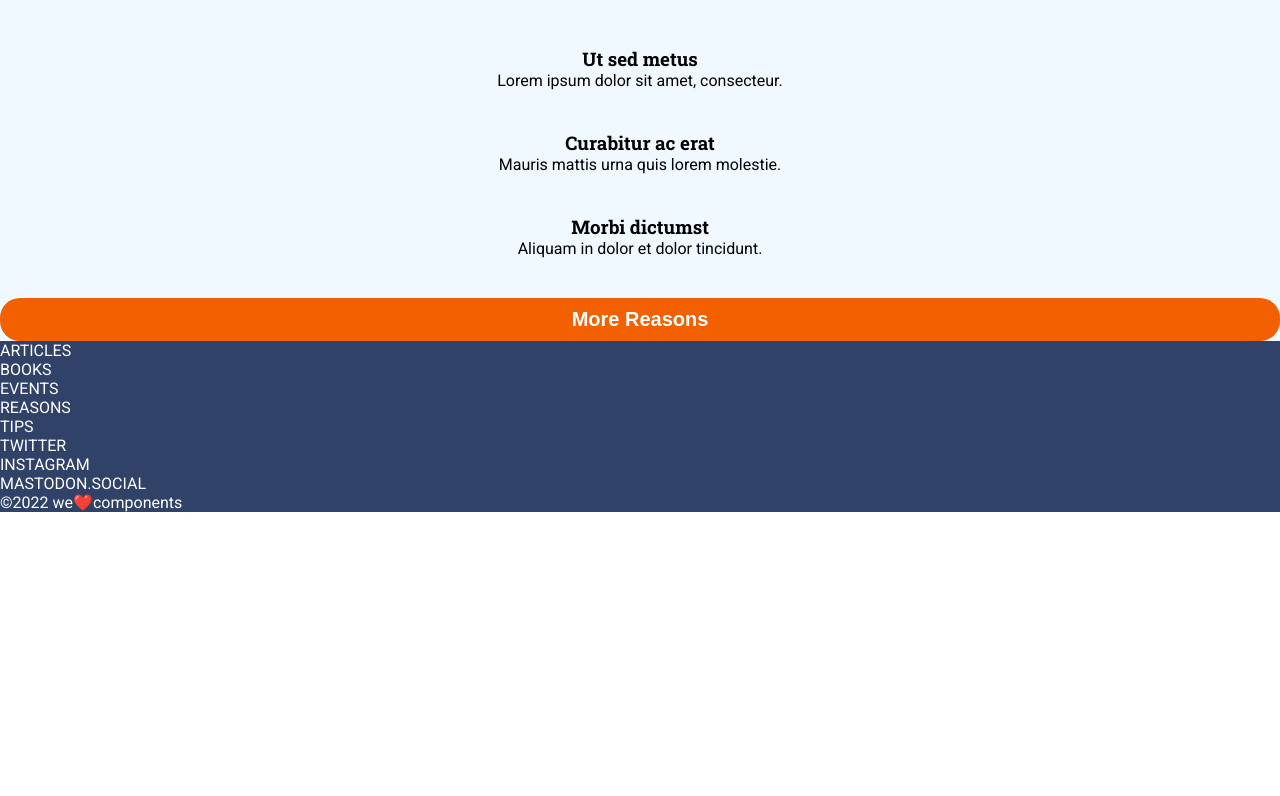
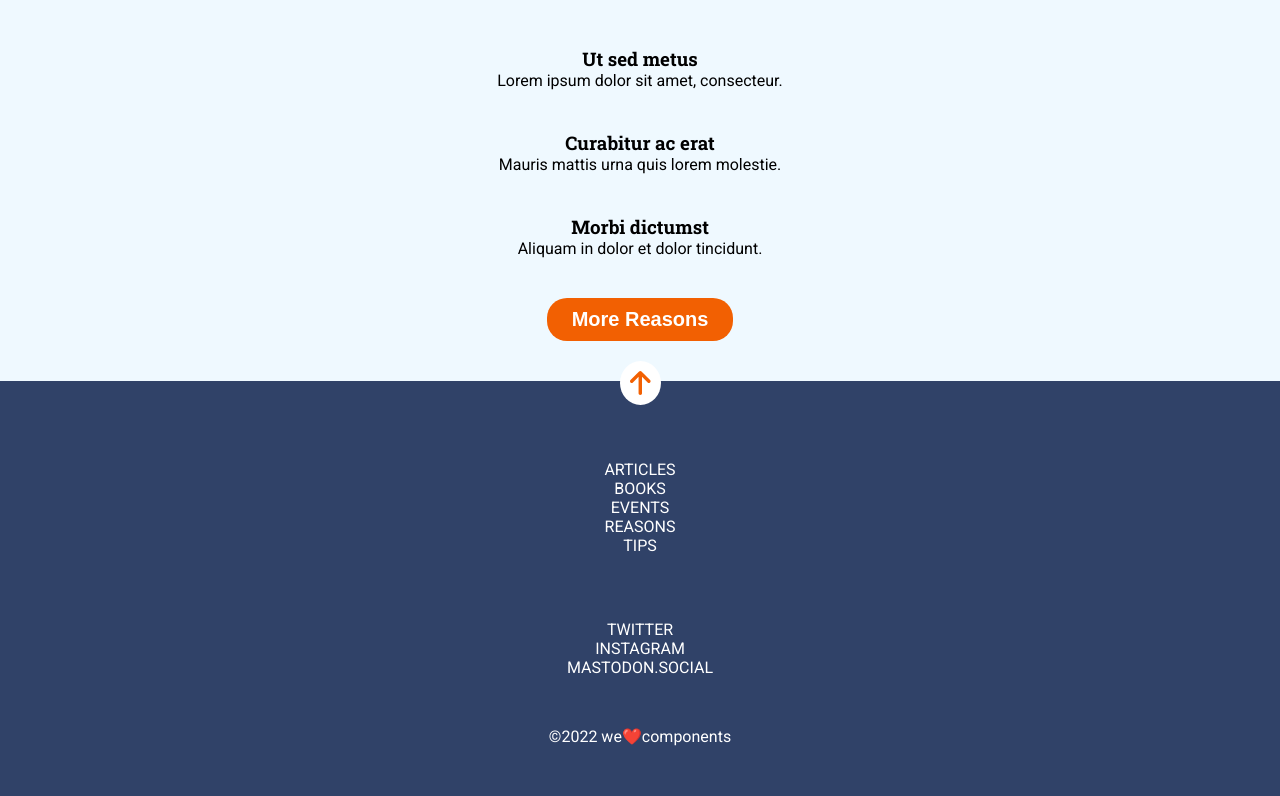
Before and after one commit to Adalab/modulo-1-evaluacion-final-mgantunez, a website built with Vite: page src/index.html in a window 1280 px wide. Shown: the part 952-1748 px from the top of the page. Before the commit the page ends 1464 px from the top, so only its background shows below. Built offline with nearby package versions, Linux system fonts and the light colour scheme; files whose address does not match are found by name.

Commit message:
Add footer

```diff
--- a/src/index.html
+++ b/src/index.html
@@ -32,7 +32,7 @@
     <div class="header__content">
       <h1 class="header__title">ANONYMOUS PROXY</h1>
       <p>In hac habitasse platea dictumst.</p>
-      <button class="header__button">
+      <button class="header__container-button">
         <img src="../images/ico-scroll-down.svg" alt="Flecha abajo">
       </button>
     </div>
@@ -71,32 +71,42 @@
           <p>Aliquam in dolor et dolor tincidunt.</p>
         </article>
 
-        <button class="section2__button">More Reasons</button>
-
+        <div class="section2__button-container">
+          <button class="section2__button">More Reasons</button>
+        </div>
       </div>
 
     </section>
   </main>
 
   <footer class="footer">
+
+    <div class="footer__container-arrow">
+
+      <img class="footer__arrow" src="../images/ico-arrow.svg" alt="Fecha arriba">
+
+    </div>
+
     <nav class="footer__nav">
       <ul class="footer__list">
-        <li><a class="menu__link" href="https://adalab.es">ARTICLES</a></li>
-        <li><a class="menu__link" href="https://adalab.es">BOOKS</a></li>
-        <li><a class="menu__link" href="https://adalab.es">EVENTS</a></li>
-        <li><a class="menu__link" href="https://adalab.es">REASONS</a></li>
-        <li><a class="menu__link" href="https://adalab.es">TIPS</a></li>
+        <li><a class="footer__menu-link" href="https://adalab.es">ARTICLES</a></li>
+        <li><a class="footer__menu-link" href="https://adalab.es">BOOKS</a></li>
+        <li><a class="footer__menu-link" href="https://adalab.es">EVENTS</a></li>
+        <li><a class="footer__menu-link" href="https://adalab.es">REASONS</a></li>
+        <li><a class="footer__menu-link" href="https://adalab.es">TIPS</a></li>
       </ul>
 
       <ul class="footer__list">
-        <li><a class="menu__link" href="https://adalab.es">TWITTER</a></li>
-        <li><a class="menu__link" href="https://adalab.es">INSTAGRAM</a></li>
-        <li><a class="menu__link" href="https://adalab.es">MASTODON.SOCIAL</a></li>
+        <li><a class="footer__menu-link" href="https://adalab.es">TWITTER</a></li>
+        <li><a class="footer__menu-link" href="https://adalab.es">INSTAGRAM</a></li>
+        <li><a class="footer__menu-link" href="https://adalab.es">MASTODON.SOCIAL</a></li>
       </ul>
     </nav>
 
-    &copy;2022
-    we❤️components
+    <div class="footer__copyright">
+      &copy;2022
+      we❤️components
+    </div>
 
 
   </footer>
--- a/src/scss/main.scss
+++ b/src/scss/main.scss
@@ -43,9 +43,14 @@
         font-size: 42px;
     }
 
+    &__container-button {
+        background-color: white;
+        border-radius: 50%;
+        border: none;
+    }
+
     &__button {
-        border-radius: 50%;
-        color: white;
+
     }
 
 }
@@ -85,8 +90,6 @@
     &__title {
         font-family: Roboto Slab, serif;
         margin-bottom: 49px;
-
-
     }
 
     &__container {
@@ -95,15 +98,20 @@
         gap: 40px;
     }
 
-    &__article {
-
-    }
+    &__article {}
 
     &__article__title {
         font-family: Roboto Slab, serif;
     }
 
+    &__button-container {
+        display: flex;
+        justify-content: center;
+    }
+
     &__button {
+        width: auto;
+        display: inline-block;
         color: white;
         font-size: 20px;
         font-weight: bold;
@@ -111,6 +119,7 @@
         border: none;
         border-radius: 20px;
         padding: 10px 25px;
+        margin-bottom: 40px;
 
     }
 }
@@ -119,18 +128,42 @@
     /*esto tiene que ir con flexbox*/
     color: white;
     background-color: #304268;
+    display: flex;
+    flex-direction: column;
+    justify-content: center;
+    align-items: center;
+    text-align: center;
+
+    &__container-arrow {
+        background-color: white;
+        border-radius: 50%;
+        transform: translateY(-20px)
+    }
+
+    &__arrow {
+        margin: 10px;
+
+    }
 
     &__nav {
         display: flex;
         flex-direction: column;
+        margin: 10px;
     }
 
     &__list {
         list-style: none;
+        margin-top: 25px;
+        margin-bottom: 40px;
     }
 
-    .menu__link {
+    &__menu-link {
         color: white;
         text-decoration: none;
     }
+
+    &__copyright {
+        margin-bottom: 50px;
+    }
+
 }
```
